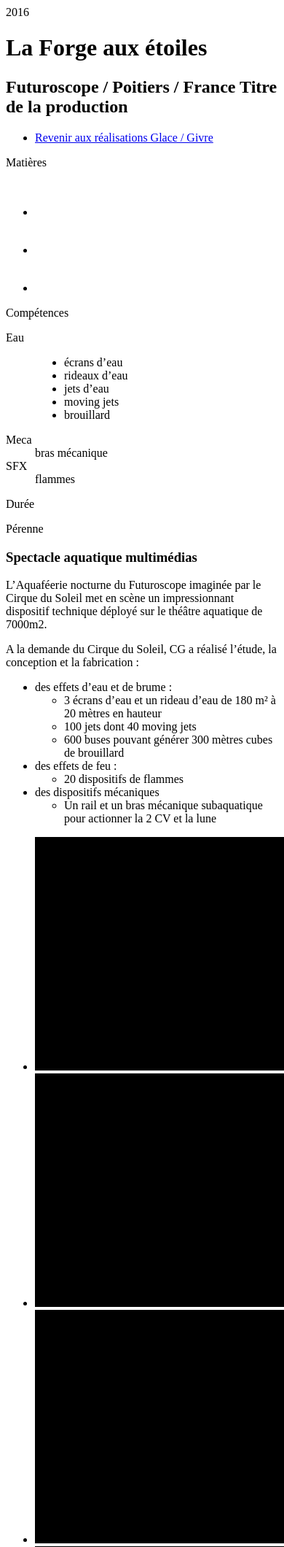
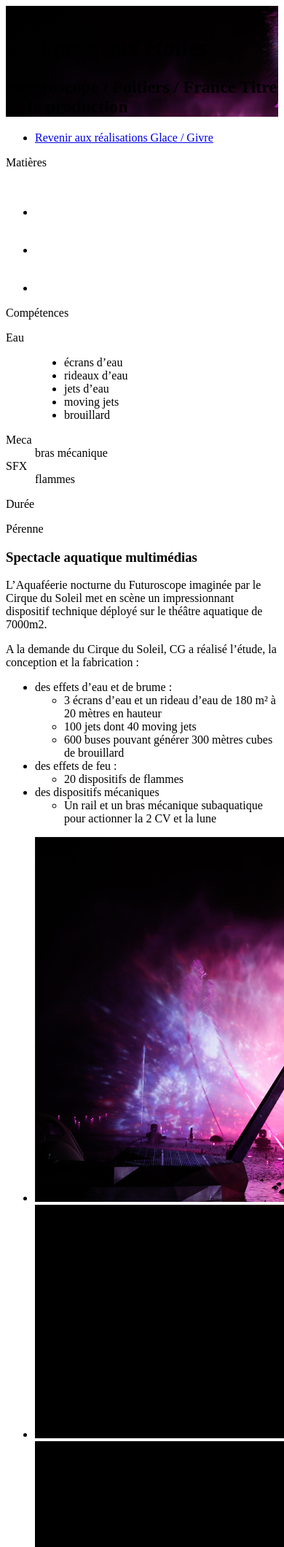
Before and after one commit to olivialy/crystal, a PHP site: page /templates/_pages/_cas-client.php in a window 390 px wide; the page is wider, and only the part inside the window is pictured. Shown: the top 2120 px of that part at 73% size. Run offline with PHP 8.4, Linux system fonts and the light colour scheme.

Commit message:
Add a cover image on showcase pages for mobile format

```diff
--- a/assets/styl/_helpers/_grid.styl
+++ b/assets/styl/_helpers/_grid.styl
@@ -1,6 +1,12 @@
 // Grid helpers
 for breakpoint, query in $screen
     @media query
+        .show-{breakpoint}
+            display: block
+
+        .hide-{breakpoint}
+            display: none
+
         for i in (1..$columns)
             .{breakpoint}-{i}
                 _column(i)
--- a/assets/styl/_regions/_rCover.styl
+++ b/assets/styl/_regions/_rCover.styl
@@ -30,3 +30,7 @@
 
             > div:first-child
                 margin-bottom: 1em
+
+    @media $screen.md
+        &-smallheight
+            height: 233px
--- a/templates/_pages/_cas-client.php
+++ b/templates/_pages/_cas-client.php
@@ -1,3 +1,5 @@
+<!-- We set background-image through inline style, as it comes from back office -->
+<div class="rCover rCover-smallheight" style="background-image:url(web/img/work/work-01_img-01.jpg)">
     <div class="showcasehead">
         <div class="wrap">
             <p class="showcasehead-date">2016</p>
@@ -8,11 +10,12 @@
             </h2>
         </div>
     </div>
+</div>
 
 <section class="rGallery showcase wrap mb6">
     <!-- top pager -->
     <?php if (!isset($isIframe)) { ?>
-    <ul class="rGallery-pager">
+    <ul class="rGallery-pager hide-sm">
         <li class="rGallery-pager-back">
             <a href="Realisations">Revenir aux réalisations Glace / Givre</a>
         </li>
@@ -92,7 +95,7 @@
 
         <!-- image gallery -->
         <ul class="rGallery-content-images mt2">
-            <li><img src="web/img/empty.jpg" height="320" width="600" alt="Titre de l'image"></li>
+            <li><img src="web/img/work/work-01_img-01.jpg" height="500" width="750" alt="Titre de l'image"></li>
             <li><img src="web/img/empty.jpg" height="320" width="600" alt="Titre de l'image"></li>
             <li><img src="web/img/empty.jpg" height="320" width="600" alt="Titre de l'image"></li>
             <li><img src="web/img/empty.jpg" height="320" width="600" alt="Titre de l'image"></li>
```
Also changed, not shown: assets/styl/_components/_showcasehead.styl (+8 -2 lines), web/img/work/work-01_img-01.jpg (added). Lines whose indentation alone changed are shown as unchanged.
